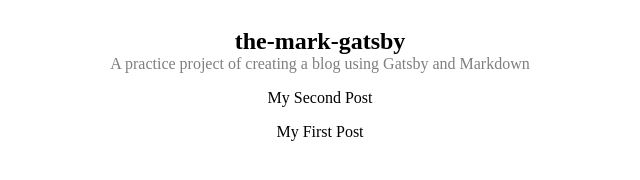
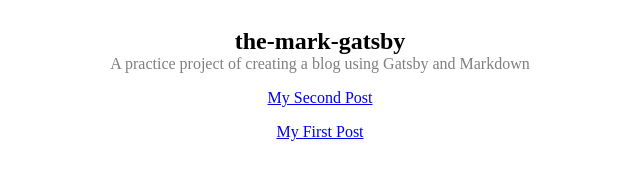
Before and after one commit to codecrook/the-mark-gatsby, a Gatsby site: page / in a window 1280 px wide. Shown: the whole page, without its empty margins (320-960 px from the left). Built offline with nearby package versions, Linux system fonts and the light colour scheme; Gatsby itself is replaced by a stand-in of ours.

Commit message:
ADD: Link to blog posts

```diff
--- a/src/pages/index.js
+++ b/src/pages/index.js
@@ -1,5 +1,5 @@
 import * as React from "react";
-import { graphql } from 'gatsby';
+import { graphql, Link } from 'gatsby';
 import Header from '../components/Header';
 
 
@@ -24,7 +24,7 @@
                 key={frontmatter.path}
                 style={{ marginBottom: '1rem' }}
               >
-                {frontmatter.title}
+                <Link to={frontmatter.path}>{frontmatter.title}</Link>
               </div>
             )
           })
```
